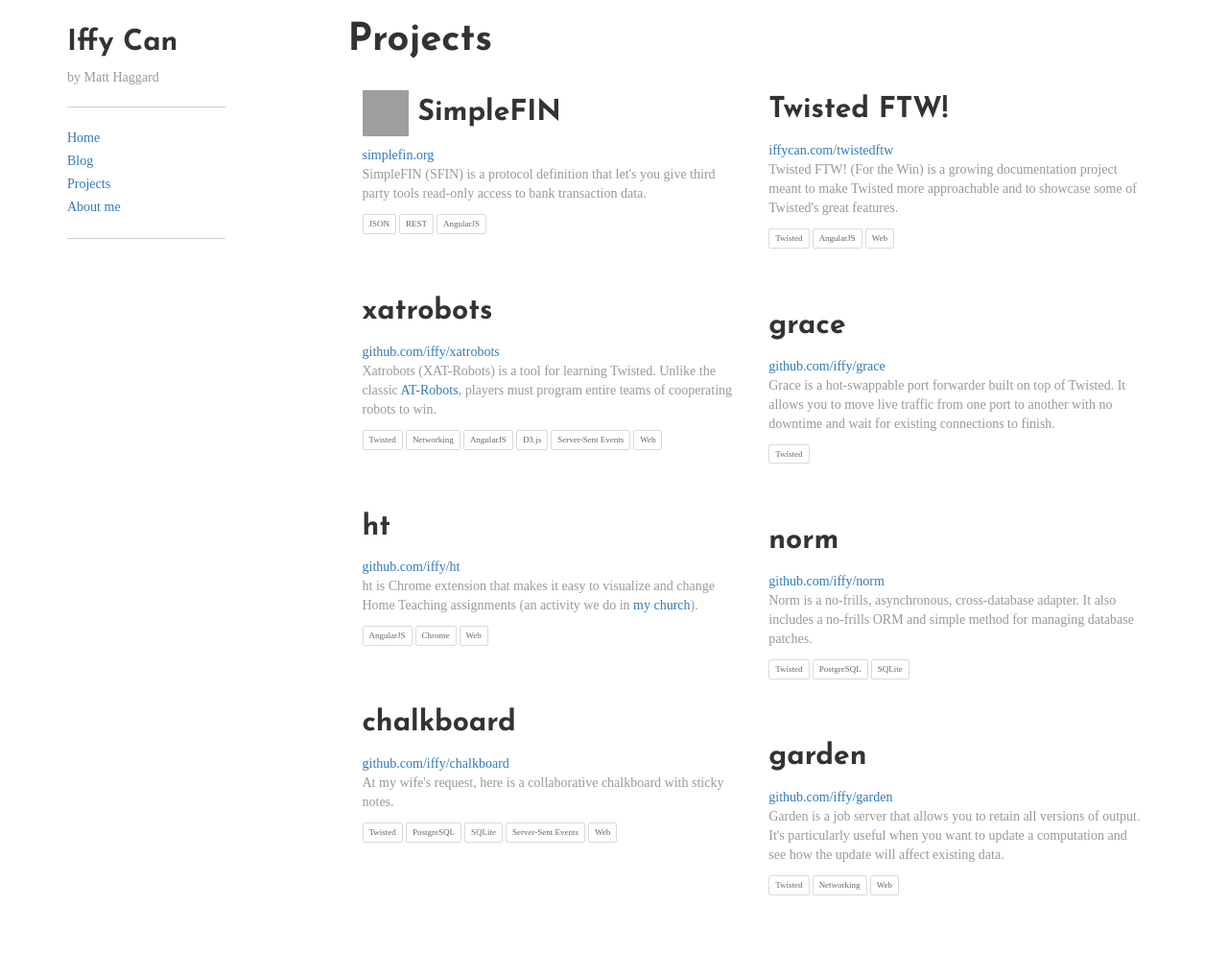
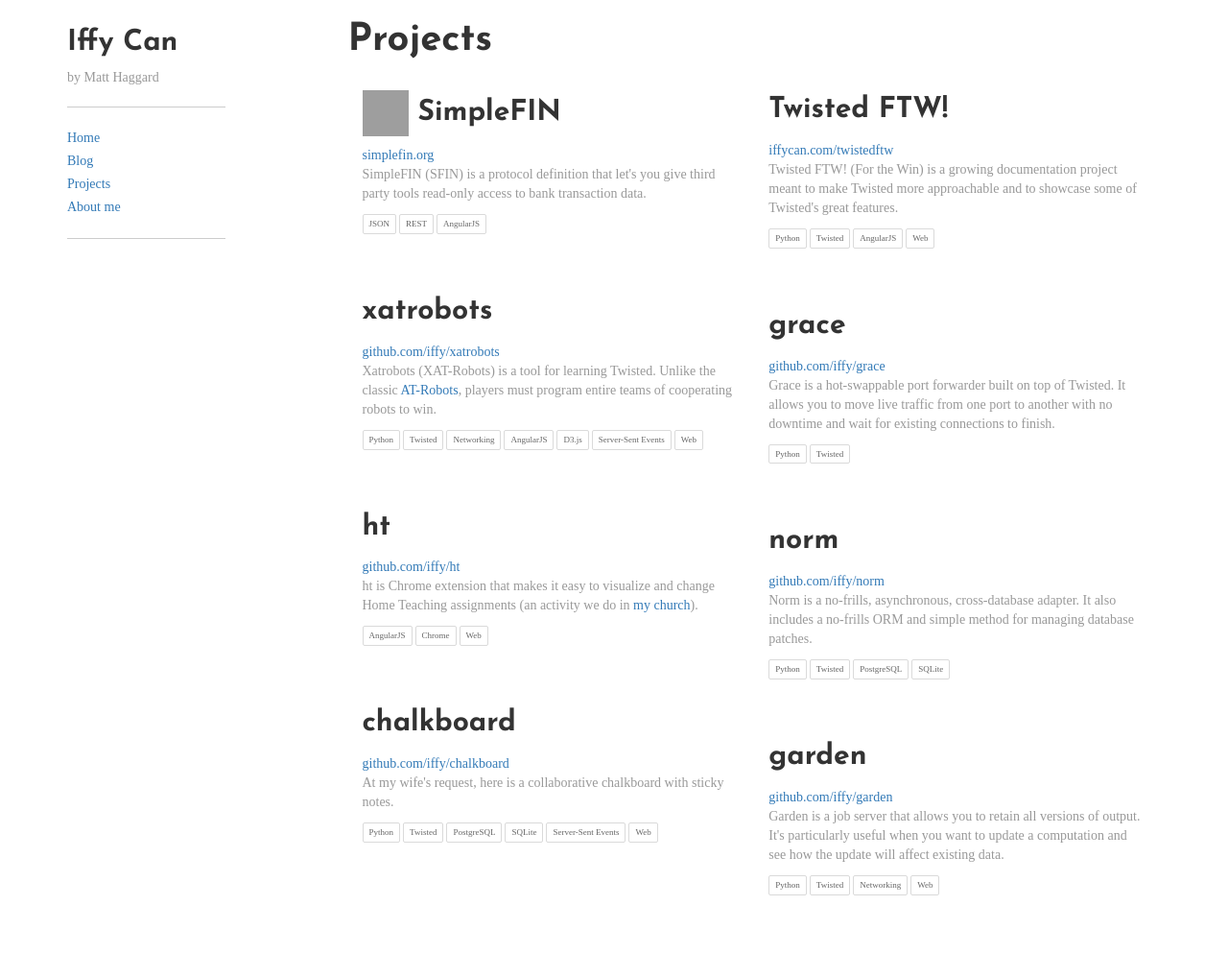
Before and after one commit to iffy/iffy.github.com, a Jekyll site: the page projects/index.html, which Jekyll copies as it is, in a window 1280 px wide. Shown: the whole page at 96% size. Built offline with Jekyll 4.4.1, drawn with Linux system fonts in a browser that asks for light colours; nearby versions of some CDN libraries; some web fonts are replaced; grey boxes are pictures that could not be loaded.

Commit message:
Add Python tags

```diff
--- a/projects/index.html
+++ b/projects/index.html
@@ -42,7 +42,7 @@
             </div>
           </project>
 
-          <project tags="Twisted,Networking,AngularJS,D3.js,Server-Sent Events,Web">
+          <project tags="Python,Twisted,Networking,AngularJS,D3.js,Server-Sent Events,Web">
             <div class="name">xatrobots</div>
             <a class="link" href="http://github.com/iffy/xatrobots" target="_blank">github.com/iffy/xatrobots</a>
             <div class="blurb">
@@ -58,7 +58,7 @@
             </div>
           </project>
 
-          <project tags="Twisted,PostgreSQL,SQLite,Server-Sent Events,Web">
+          <project tags="Python,Twisted,PostgreSQL,SQLite,Server-Sent Events,Web">
             <div class="name">chalkboard</div>
             <a class="link" href="https://github.com/iffy/chalkboard" target="_blank">github.com/iffy/chalkboard</a>
             <div class="blurb">
@@ -69,7 +69,7 @@
 
         <div class="col-sm-6">
 
-          <project tags="Twisted,AngularJS,Web">
+          <project tags="Python,Twisted,AngularJS,Web">
             <div class="name">Twisted FTW!</div>
             <a class="link" href="http://iffycan.com/twistedftw" target="_blank">iffycan.com/twistedftw</a>
             <div class="blurb">
@@ -77,7 +77,7 @@
             </div>
           </project>
 
-          <project tags="Twisted">
+          <project tags="Python,Twisted">
             <div class="name">grace</div>
             <a class="link" href="https://github.com/iffy/grace" target="_blank">github.com/iffy/grace</a>
             <div class="blurb">
@@ -85,7 +85,7 @@
             </div>
           </project>
 
-          <project tags="Twisted,PostgreSQL,SQLite">
+          <project tags="Python,Twisted,PostgreSQL,SQLite">
             <div class="name">norm</div>
             <a class="link" href="https://github.com/iffy/norm" target="_blank">github.com/iffy/norm</a>
             <div class="blurb">
@@ -93,7 +93,7 @@
             </div>
           </project>
 
-          <project tags="Twisted,Networking,Web">
+          <project tags="Python,Twisted,Networking,Web">
             <div class="name">garden</div>
             <a class="link" href="https://github.com/iffy/garden" target="_blank">github.com/iffy/garden</a>
             <div class="blurb">
```
